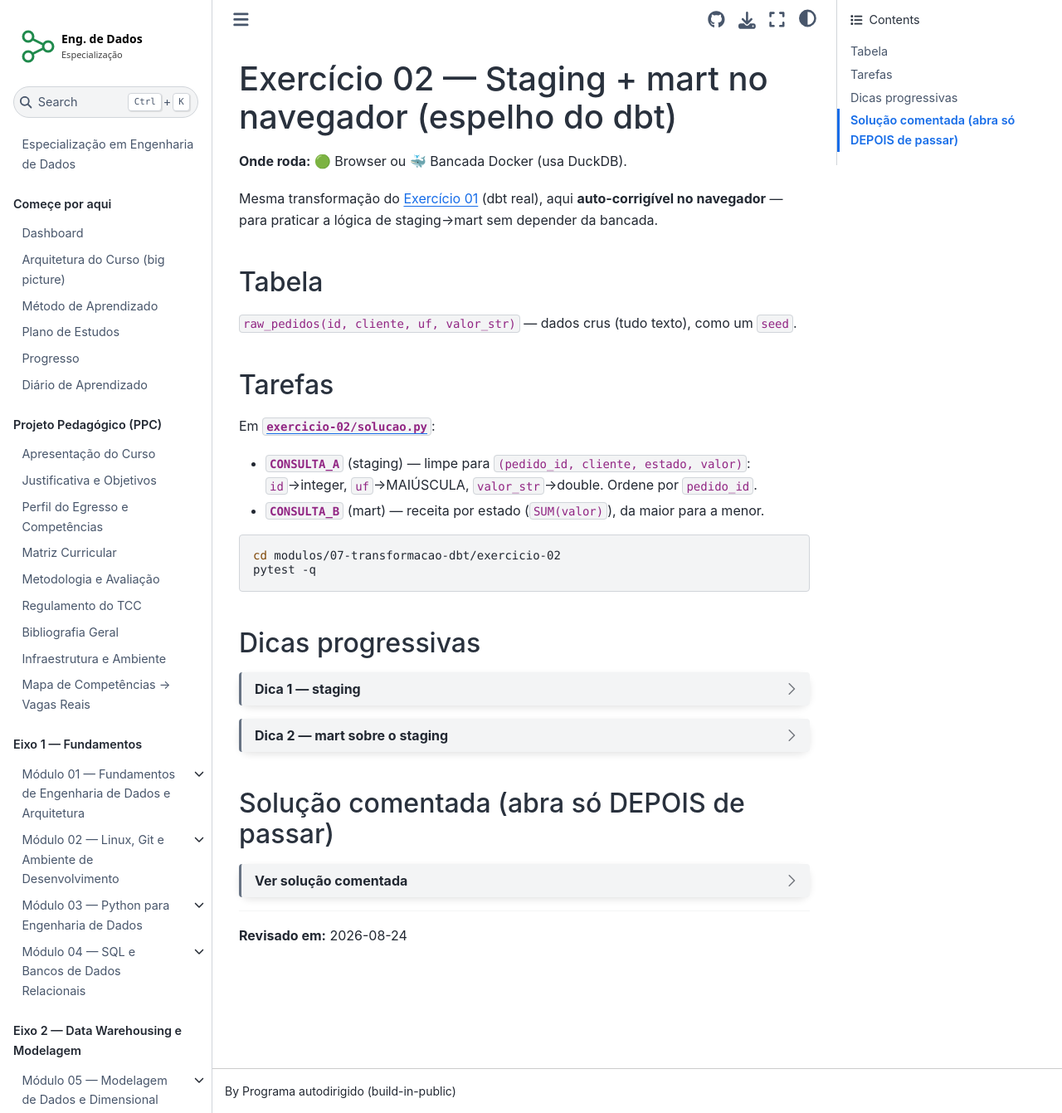
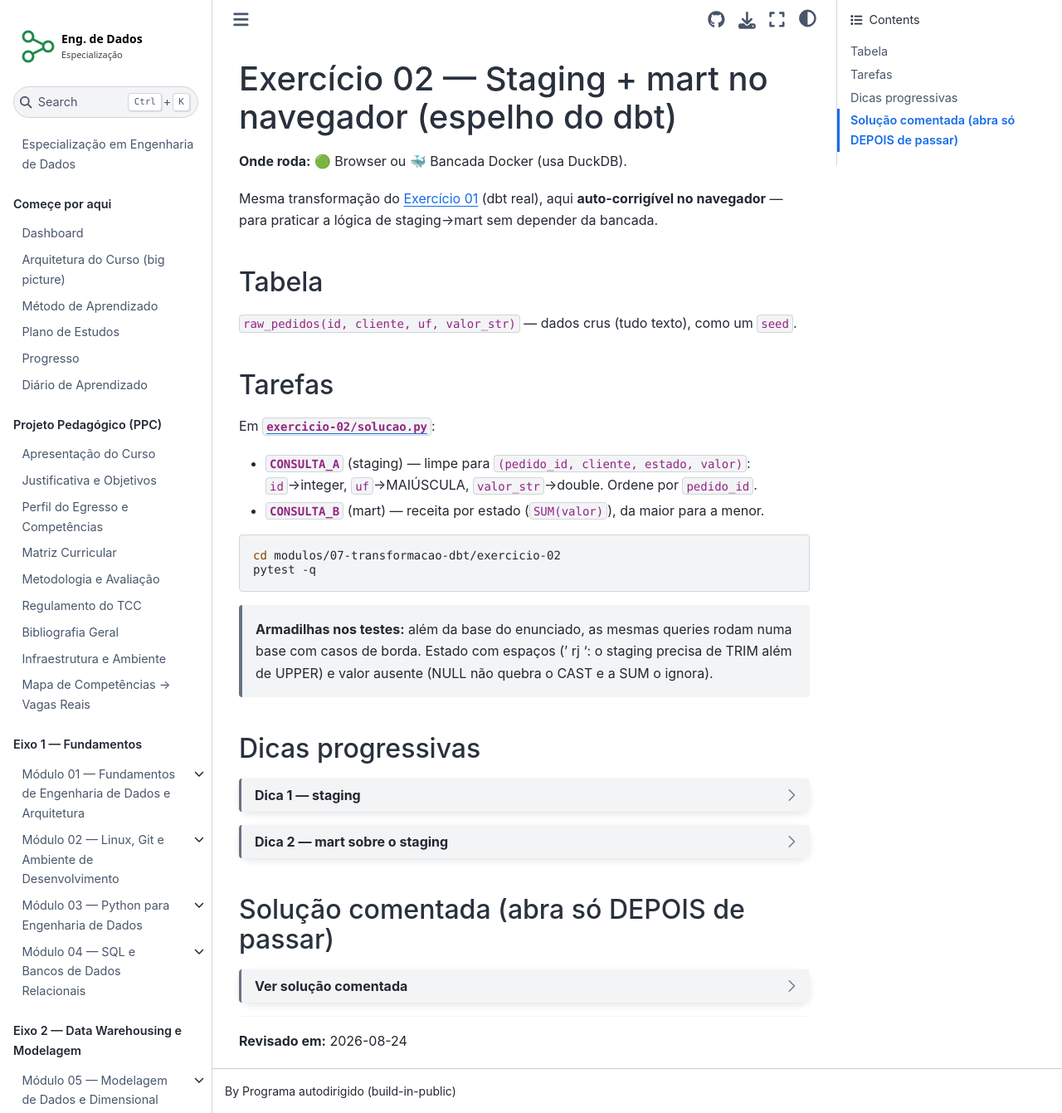
Before and after one commit to alvaroarmani/dataengineering-plataform, a Jupyter Book: the page built from modulos/07-transformacao-dbt/exercicio-02.md, in a window 1280 px wide and 1341 px high. Shown: the whole window at 83% size. Built offline with Jupyter Book 1.0.4 settings and Sphinx 7.4.7 and the Sphinx Book theme 1.1.4, drawn with Linux system fonts in a browser that asks for light colours; pages that are not in the unit, such as notebooks, are missing from menus.

Commit message:
feat(pratica): armadilhas nos espelhos DuckDB do dbt (M07 ex-02 e ex-04)
Staging com TRIM+UPPER e valor nulo; mart com item de produto órfão ('Desconhecido') e preço nulo.

Co-Authored-By: Claude Opus 5.5 <noreply@anthropic.com>

````diff
--- a/modulos/07-transformacao-dbt/exercicio-02.md
+++ b/modulos/07-transformacao-dbt/exercicio-02.md
@@ -20,9 +20,11 @@ cd modulos/07-transformacao-dbt/exercicio-02
 pytest -q
 ```
 
+> **Armadilhas nos testes:** além da base do enunciado, as mesmas queries rodam numa base com casos de borda. Estado com espaços (' rj ': o staging precisa de TRIM além de UPPER) e valor ausente (NULL não quebra o CAST e a SUM o ignora).
+
 ## Dicas progressivas
 :::{dropdown} Dica 1 — staging
-`SELECT CAST(id AS INTEGER) AS pedido_id, cliente, UPPER(uf) AS estado, CAST(valor_str AS DOUBLE) AS valor FROM raw_pedidos ORDER BY pedido_id`.
+`SELECT CAST(id AS INTEGER) AS pedido_id, cliente, UPPER(TRIM(uf)) AS estado, CAST(valor_str AS DOUBLE) AS valor FROM raw_pedidos ORDER BY pedido_id`.
 :::
 :::{dropdown} Dica 2 — mart sobre o staging
 Use uma CTE com a lógica de staging e agregue por `estado`.
@@ -32,13 +34,13 @@ Use uma CTE com a lógica de staging e agregue por `estado`.
 :::{dropdown} Ver solução comentada
 ```sql
 -- CONSULTA_A (staging)
-SELECT CAST(id AS INTEGER) AS pedido_id, cliente, UPPER(uf) AS estado, CAST(valor_str AS DOUBLE) AS valor
+SELECT CAST(id AS INTEGER) AS pedido_id, cliente, UPPER(TRIM(uf)) AS estado, CAST(valor_str AS DOUBLE) AS valor
 FROM raw_pedidos
 ORDER BY pedido_id;
 
 -- CONSULTA_B (mart)
 WITH stg AS (
-    SELECT UPPER(uf) AS estado, CAST(valor_str AS DOUBLE) AS valor FROM raw_pedidos
+    SELECT UPPER(TRIM(uf)) AS estado, CAST(valor_str AS DOUBLE) AS valor FROM raw_pedidos
 )
 SELECT estado, SUM(valor) AS receita
 FROM stg
````
Also changed, not shown: modulos/07-transformacao-dbt/exercicio-04.md (+6 -4 lines), 4 other files.
